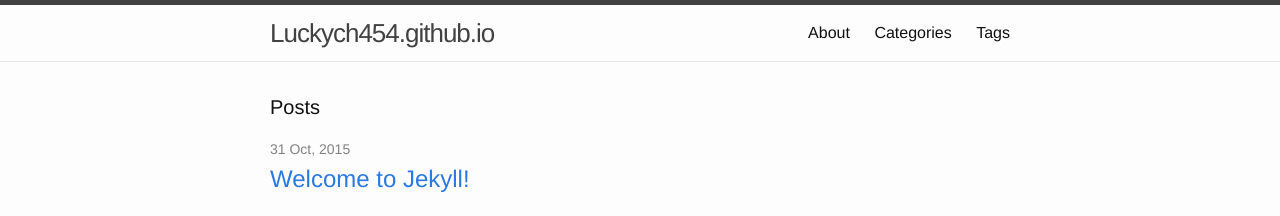
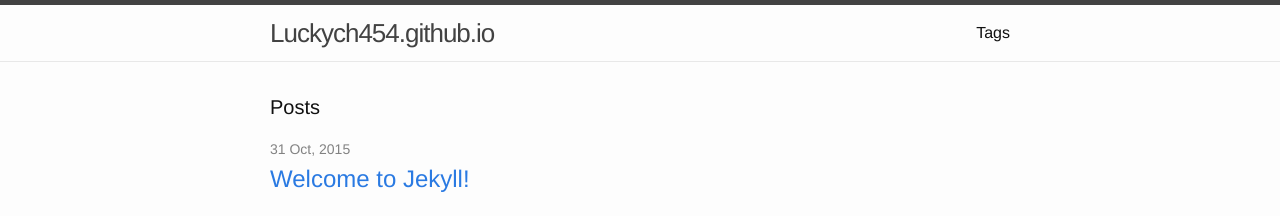
Before and after one commit to Luckych454/Luckych454.github.io, a Jekyll site: the page built from index.html, in a window 1280 px wide. Shown: the top 216 px of the page. Built offline with Jekyll 4.4.1, drawn with Linux system fonts in a browser that asks for light colours; the list of posts is cut into pages by our own code.

Commit message:
Update _config.yml

```diff
--- a/_config.yml
+++ b/_config.yml
@@ -4,7 +4,8 @@ title: Luckych454.github.io
 description: > # this means to ignore newlines until "baseurl:"
   A tiny site of Luckych's.<br />
   Powered by Jekyll + GitHub Pages.
-
+exclude: ['about.md', 'categories.md']
+plugins: [jekyll-paginate]
 baseurl: "" # the subpath of your site, e.g. /blog/
 url: "http://Luckych454.github.io" # the base hostname & protocol for your site
 
```
